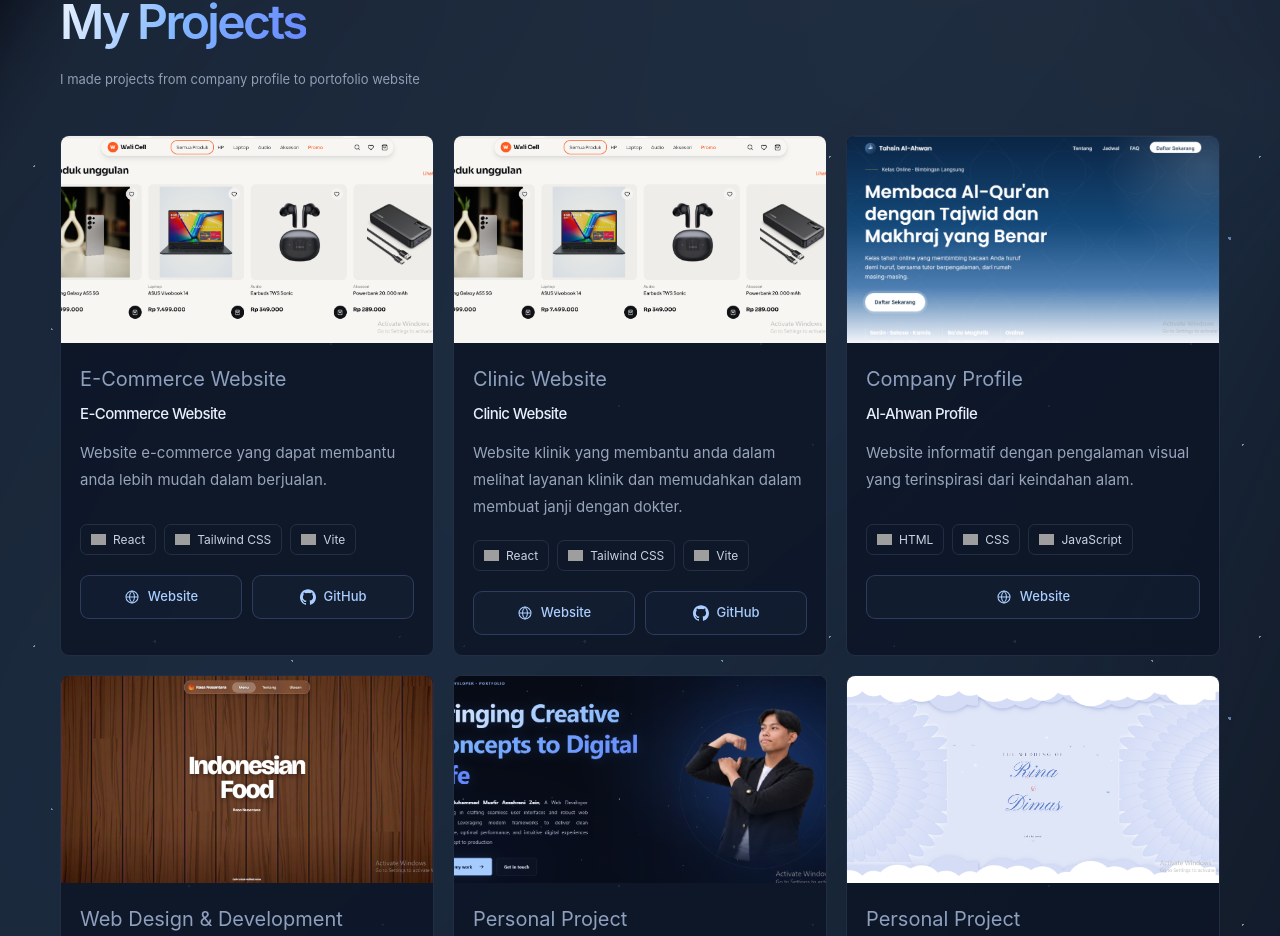
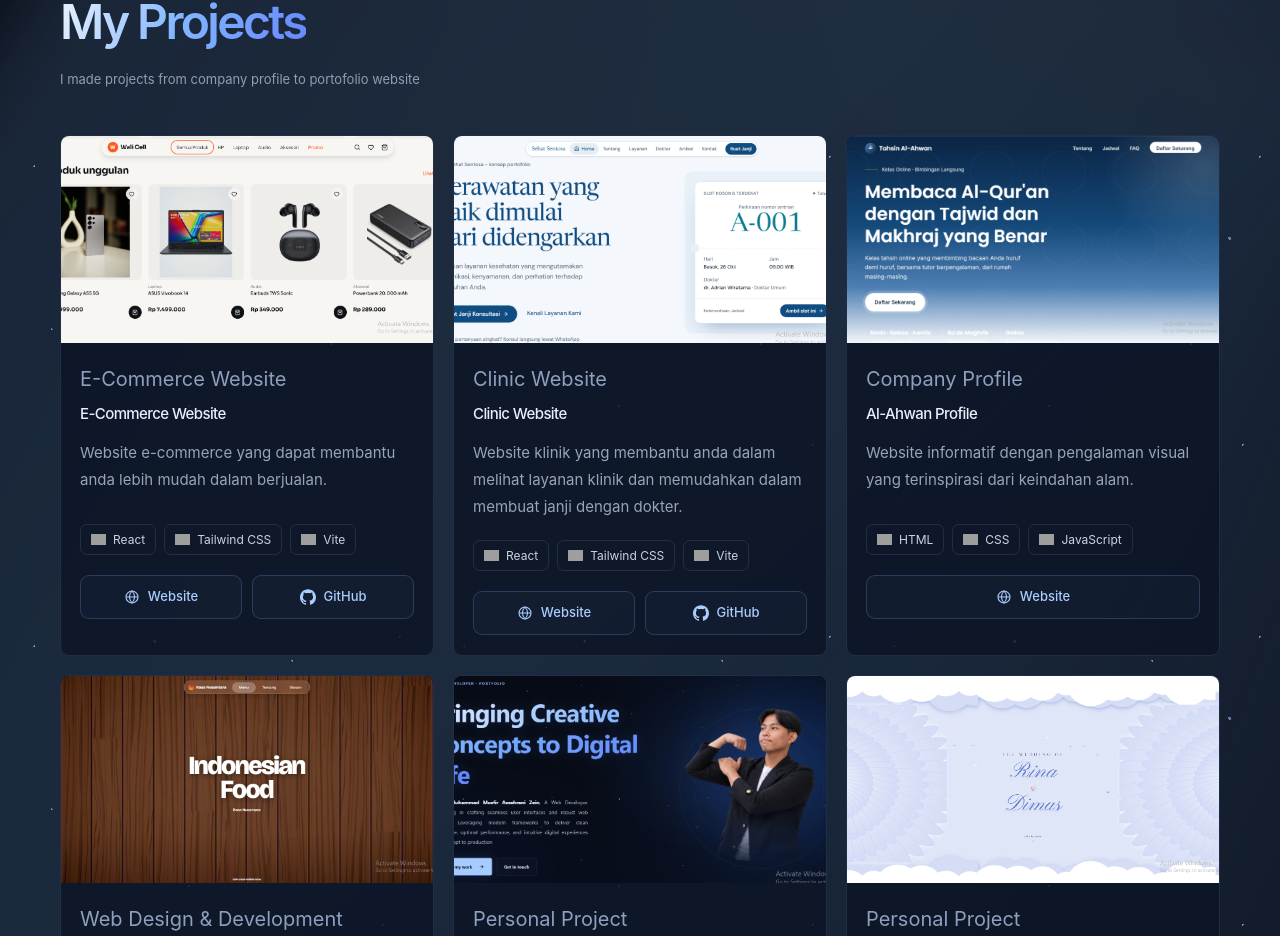
Before and after one commit to MuhammadMusfir11/portofolio-muhammad-musfir, a React (Vite) app: page / in a window 1280 px wide. Shown: the part 1797-2733 px from the top of the page. Built offline with nearby package versions, Linux system fonts and the light colour scheme; grey boxes are pictures that could not be loaded.

Commit message:
Update website

```diff
--- a/src/App.jsx
+++ b/src/App.jsx
@@ -17,8 +17,8 @@ const projects = [
   },
   {
     title: " Clinic Website",
-    image: "/ecommerce.png",
-    websiteUrl: "hhttps://web-klinik-zahran.netlify.app",
+    image: "/porto klinik.png",
+    websiteUrl: "https://web-klinik-zahran.netlify.app",
     githubUrl: "https://github.com/MuhammadMusfir11/web-klinik-zahran.git",
     category: "Clinic Website",
     description:
```
Also changed, not shown: public/porto klinik.png (added).
